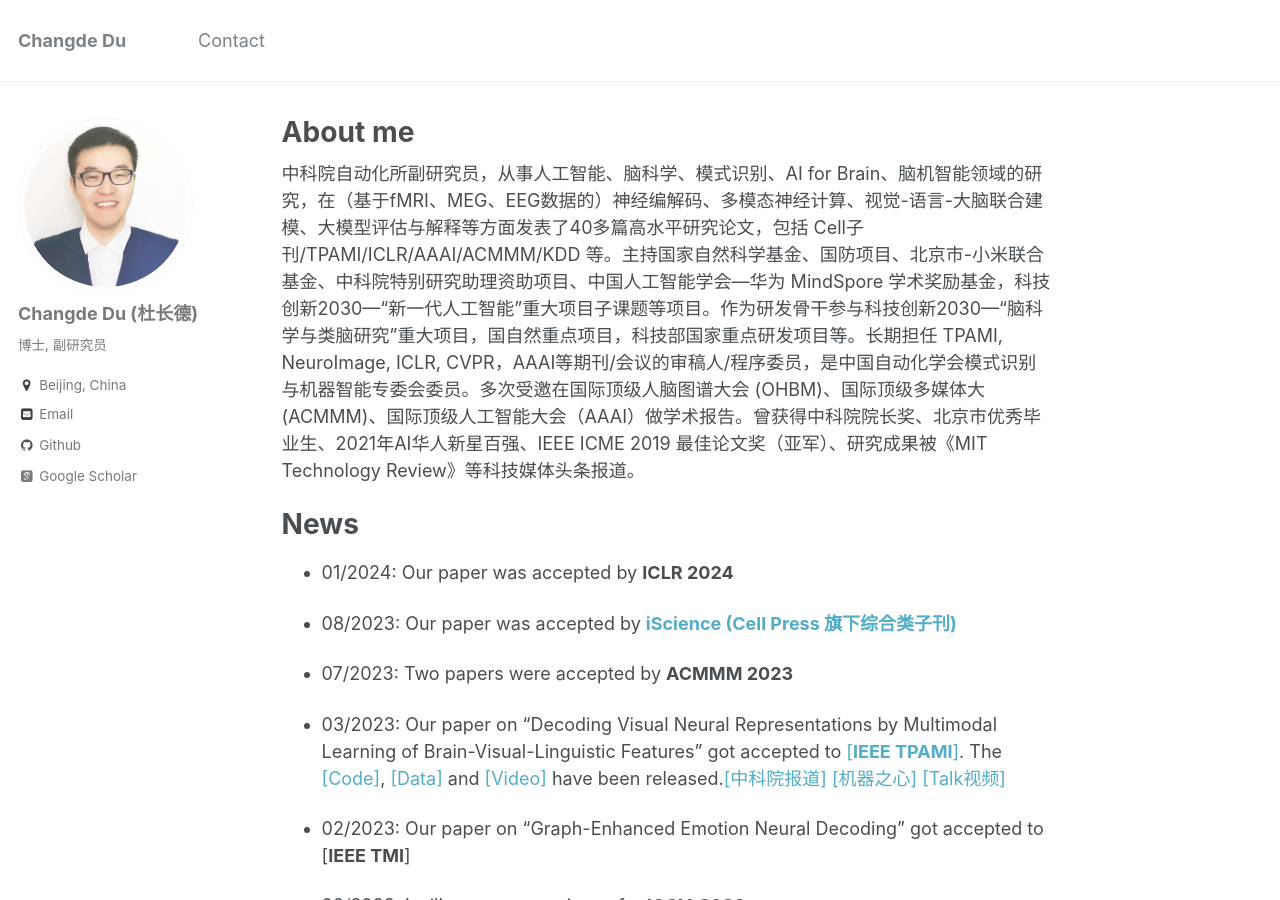
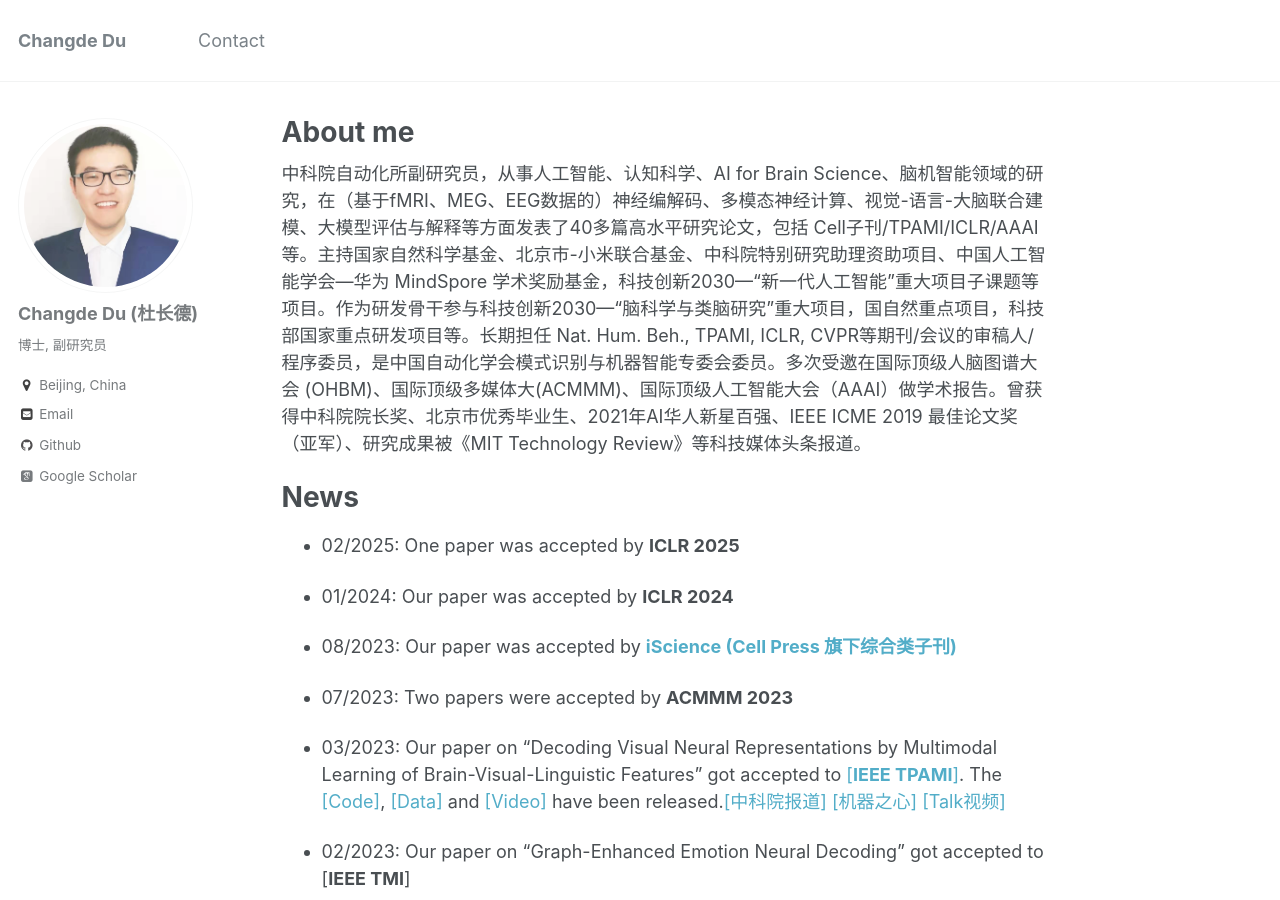
Before and after one commit to ChangdeDu/changdedu.github.io, a Jekyll site: the page built from _pages/about.md, in a window 1280 px wide and 900 px high. Built offline with Jekyll 4.4.1, drawn with Linux system fonts in a browser that asks for light colours; some web fonts are replaced.

Commit message:
Update about.md

```diff
--- a/_pages/about.md
+++ b/_pages/about.md
@@ -8,10 +8,12 @@ redirect_from:
   - /about.html
 ---
 
-中科院自动化所副研究员，从事人工智能、脑科学、模式识别、AI for Brain、脑机智能领域的研究，在（基于fMRI、MEG、EEG数据的）神经编解码、多模态神经计算、视觉-语言-大脑联合建模、大模型评估与解释等方面发表了40多篇高水平研究论文，包括 Cell子刊/TPAMI/ICLR/AAAI/ACMMM/KDD 等。主持国家自然科学基金、国防项目、北京市-小米联合基金、中科院特别研究助理资助项目、中国人工智能学会—华为 MindSpore 学术奖励基金，科技创新2030—“新一代人工智能”重大项目子课题等项目。作为研发骨干参与科技创新2030—“脑科学与类脑研究”重大项目，国自然重点项目，科技部国家重点研发项目等。长期担任 TPAMI, NeuroImage, ICLR, CVPR，AAAI等期刊/会议的审稿人/程序委员，是中国自动化学会模式识别与机器智能专委会委员。多次受邀在国际顶级人脑图谱大会 (OHBM)、国际顶级多媒体大(ACMMM)、国际顶级人工智能大会（AAAI）做学术报告。曾获得中科院院长奖、北京市优秀毕业生、2021年AI华人新星百强、IEEE ICME 2019 最佳论文奖（亚军）、研究成果被《MIT Technology Review》等科技媒体头条报道。
+中科院自动化所副研究员，从事人工智能、认知科学、AI for Brain Science、脑机智能领域的研究，在（基于fMRI、MEG、EEG数据的）神经编解码、多模态神经计算、视觉-语言-大脑联合建模、大模型评估与解释等方面发表了40多篇高水平研究论文，包括 Cell子刊/TPAMI/ICLR/AAAI等。主持国家自然科学基金、北京市-小米联合基金、中科院特别研究助理资助项目、中国人工智能学会—华为 MindSpore 学术奖励基金，科技创新2030—“新一代人工智能”重大项目子课题等项目。作为研发骨干参与科技创新2030—“脑科学与类脑研究”重大项目，国自然重点项目，科技部国家重点研发项目等。长期担任 Nat. Hum. Beh., TPAMI, ICLR, CVPR等期刊/会议的审稿人/程序委员，是中国自动化学会模式识别与机器智能专委会委员。多次受邀在国际顶级人脑图谱大会 (OHBM)、国际顶级多媒体大(ACMMM)、国际顶级人工智能大会（AAAI）做学术报告。曾获得中科院院长奖、北京市优秀毕业生、2021年AI华人新星百强、IEEE ICME 2019 最佳论文奖（亚军）、研究成果被《MIT Technology Review》等科技媒体头条报道。
 
 
 # News
+- 02/2025: One paper was accepted by **ICLR 2025**
+
 - 01/2024: Our paper was accepted by **ICLR 2024**
 
 - 08/2023: Our paper was accepted by [**iScience (Cell Press 旗下综合类子刊)**](https://www.cell.com/iscience/fulltext/S2589-0042(23)01648-6)
```
